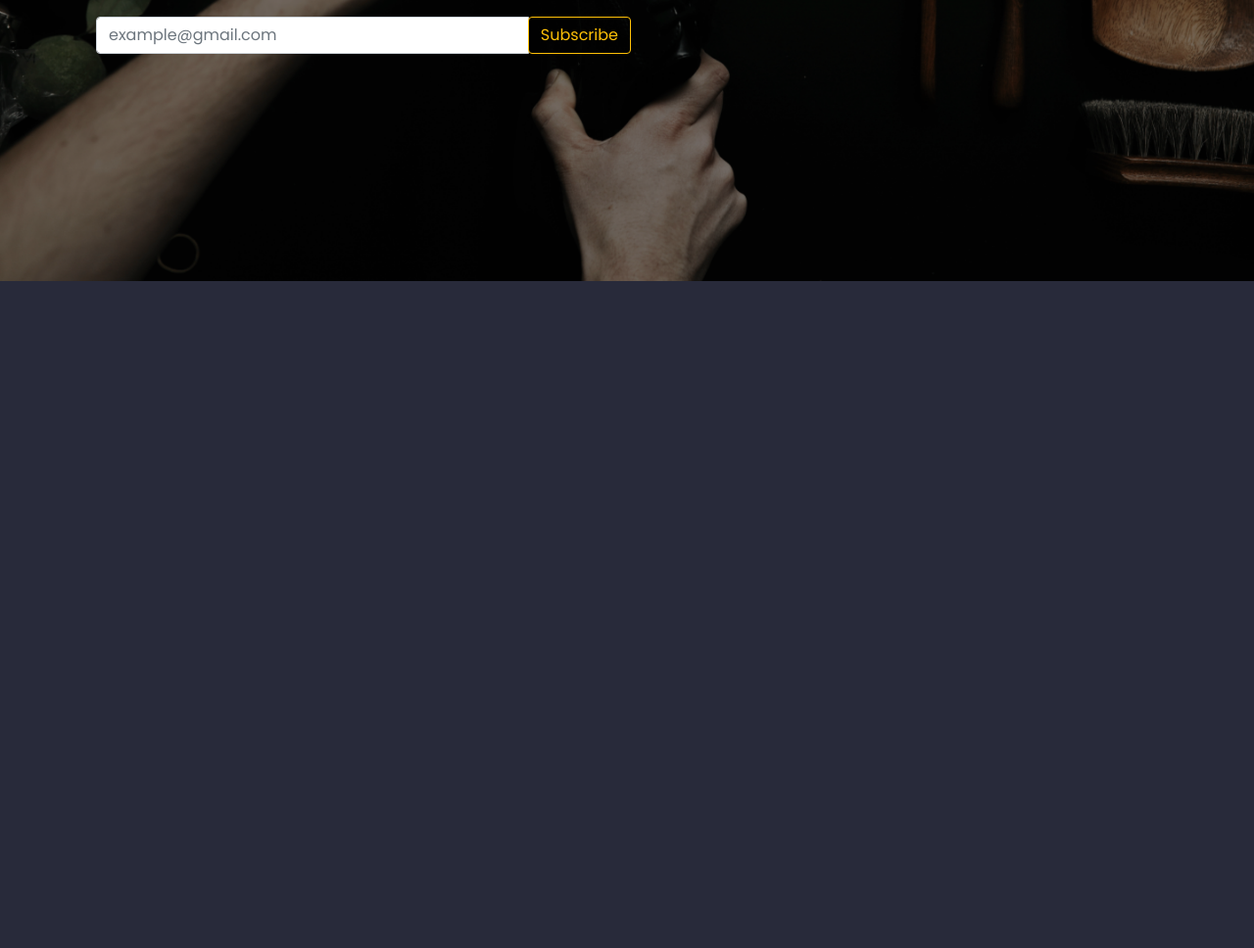
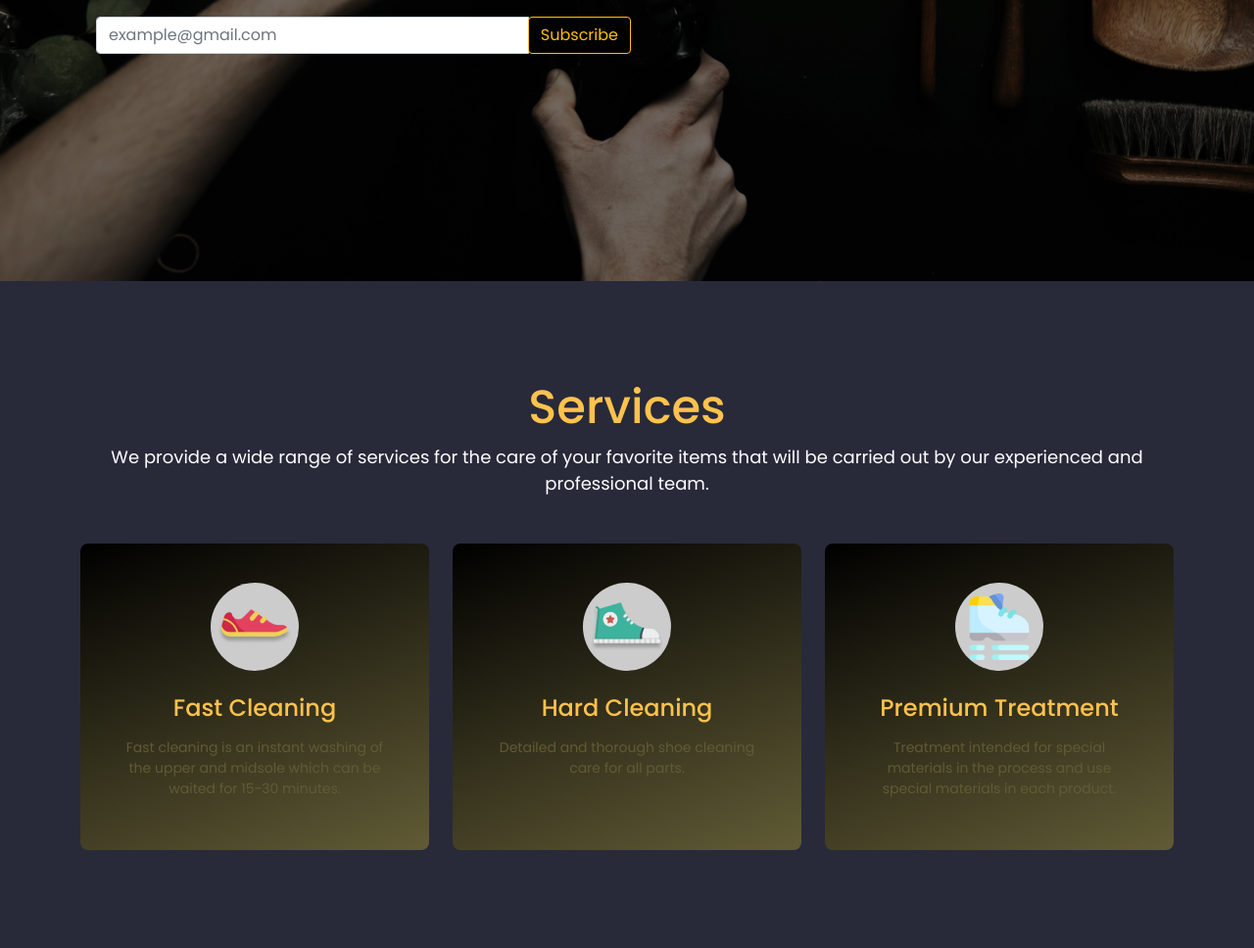
Before and after one commit to wildsy/wildsyshoecare, a plain HTML site: page index.html in a window 1280 px wide. Shown: the part 513-1481 px from the top of the page at 98% size. Before the commit the page ends 800 px from the top, so only its background shows below. Drawn offline with nearby package versions, Linux system fonts and the light colour scheme.

Commit message:
Add files via upload

```diff
--- a/assets/css/style.css
+++ b/assets/css/style.css
@@ -1,8 +1,7 @@
 body {
     font-family: 'Poppins', sans-serif;
-    background-color: #282A3A;
+    background-color: #fff;
 }
-
 
 /* navbar Section */
 .nav-link {
@@ -62,6 +61,14 @@ body {
 }
 /* End Navbar Section */
 
+/* Mobile non transparent navbar */
+@media only screen and (max-width: 884px) {
+    #navbar-id {
+        background-color: #282A3A;
+        border-bottom-left-radius: 12px;
+        border-bottom-right-radius: 12px;
+    }
+}
 
 /* Hero Section */
 #hero {
@@ -113,5 +120,88 @@ body {
 
 
 /* Service Section */
+#services {
+    padding: 100px 0;
+    background-color: #282A3A;
+}
 
+h2 {
+    font-size: 48px;
+    font-weight: 500;
+    color: #FFC24C;
+}
+
+.sub-title {
+    font-size: 18px;
+    color: #fff;
+}
+
+.services-card {
+    width: 100%;
+    height: 313px;
+    border-radius: 8px;
+    background : linear-gradient(160deg, #000, #615b35);
+    padding: 40px;
+    box-shadow: 0 0 7px 3px rgba(0, 0, 0, 0.005);
+
+    transition: all 1s ease-in;
+}
+
+.circle-icon {
+    width: 90px;
+    height: 90px;
+    background-color: #cccccc;
+    border-radius: 50%;
+
+    transition: all .1s ease-in;
+}
+
+.services-card h3 {
+    color: #FFC24C;
+    font-size: 24px;
+
+    transition: all .2s ease-in;
+}
+
+.services-card p {
+    color: #615b35;
+    font-size: 14px;
+
+    transition: all .3s ease-in;
+}
+
+/* Hover */
+.services-card:hover {
+    width: 100%;
+    height: 313px;
+    border-radius: 8px;
+    background : linear-gradient(160deg, #615b35, #000);
+    padding: 40px;
+    box-shadow: 0 0 7px 3px rgba(0, 0, 0, 0.005);
+
+    transition: all 1s ease-in;
+}
+
+.circle-icon:hover {
+    width: 90px;
+    height: 90px;
+    background-color: #cccccc;
+    border-radius: 50%;
+
+    transition: all .1s ease-in;
+}
+
+.services-card:hover h3 {
+    color: #FFC24C;
+    font-size: 24px;
+
+    transition: all .2s ease-in;
+}
+
+.services-card:hover p {
+    color: #fff;
+    font-size: 14px;
+
+    transition: all .3s ease-in;
+}
 /* End Service Section */
--- a/index.html
+++ b/index.html
@@ -30,7 +30,7 @@
 
 <body>
     <!-- Navbar -->
-    <nav class="navbar fixed-top navbar-expand-lg navbar-default">
+    <nav id="navbar-id" class="navbar fixed-top navbar-expand-lg navbar-default">
         <div class="container">
             <a class="navbar-brand" href="#">
                 <img src="assets/img/Group 2.svg" alt="" width="190" class="d-inline-block">
@@ -54,7 +54,7 @@
                         <a class="nav-link" href="#">About</a>
                     </li>
                     <li class="nav-item mx-2">
-                        <a class="nav-link" href="#">Services</a>
+                        <a class="nav-link" href="#services">Services</a>
                     </li>
                     <li class="nav-item mx-2">
                         <a class="nav-link" href="#">Contact</a>
@@ -86,9 +86,11 @@
         </div>
     </section>
 
+    <!-- About Section -->
+
 
     <!-- Service Section -->
-    <!-- <section id="service">
+    <section id="services">
         <div class="container">
             <div class="row">
                 <div class="col-12 text-center">
@@ -96,13 +98,40 @@
                     <span class="sub-title">We provide a wide range of services for the care of your favorite items that will be carried out by our experienced and professional team.</span>
                 </div>
             </div>
-            <div class="row">
-                <div class="col-md-4">
 
+            <div class="row mt-5">
+                <div class="col-md-4 text-center">
+                    <div class="services-card">
+                        <div class="circle-icon position-relative mx-auto">
+                            <img src="assets/img/services/fast-cleaning.png" alt="" class="position-absolute top-50 start-50 translate-middle">
+                        </div>
+                        <h3 class="mt-4">Fast Cleaning</h3>
+                        <p class="mt-3">Fast cleaning is an instant washing of the upper and midsole which can be waited for 15-30 minutes.</p>
+                    </div>
+                </div>
+
+                <div class="col-md-4 text-center">
+                    <div class="services-card">
+                        <div class="circle-icon position-relative mx-auto">
+                            <img src="assets/img/services/hard-cleaning.png" alt="" class="position-absolute top-50 start-50 translate-middle">
+                        </div>
+                        <h3 class="mt-4">Hard Cleaning</h3>
+                        <p class="mt-3">Detailed and thorough shoe cleaning care for all parts.</p>
+                    </div>
+                </div>
+
+                <div class="col-md-4 text-center">
+                    <div class="services-card">
+                        <div class="circle-icon position-relative mx-auto">
+                            <img src="assets/img/services/premium-treatment.png" alt="" class="position-absolute top-50 start-50 translate-middle">
+                        </div>
+                        <h3 class="mt-4">Premium Treatment</h3>
+                        <p class="mt-3">Treatment intended for special materials in the process and use special materials in each product.</p>
+                    </div>
                 </div>
             </div>
         </div>
-    </section> -->
+    </section>
 
 
     <!-- Boootstrap JS -->
```
Also changed, not shown: assets/img/services/fast-cleaning.png (added), assets/img/services/hard-cleaning.png (added), assets/img/services/premium-treatment.png (added).
